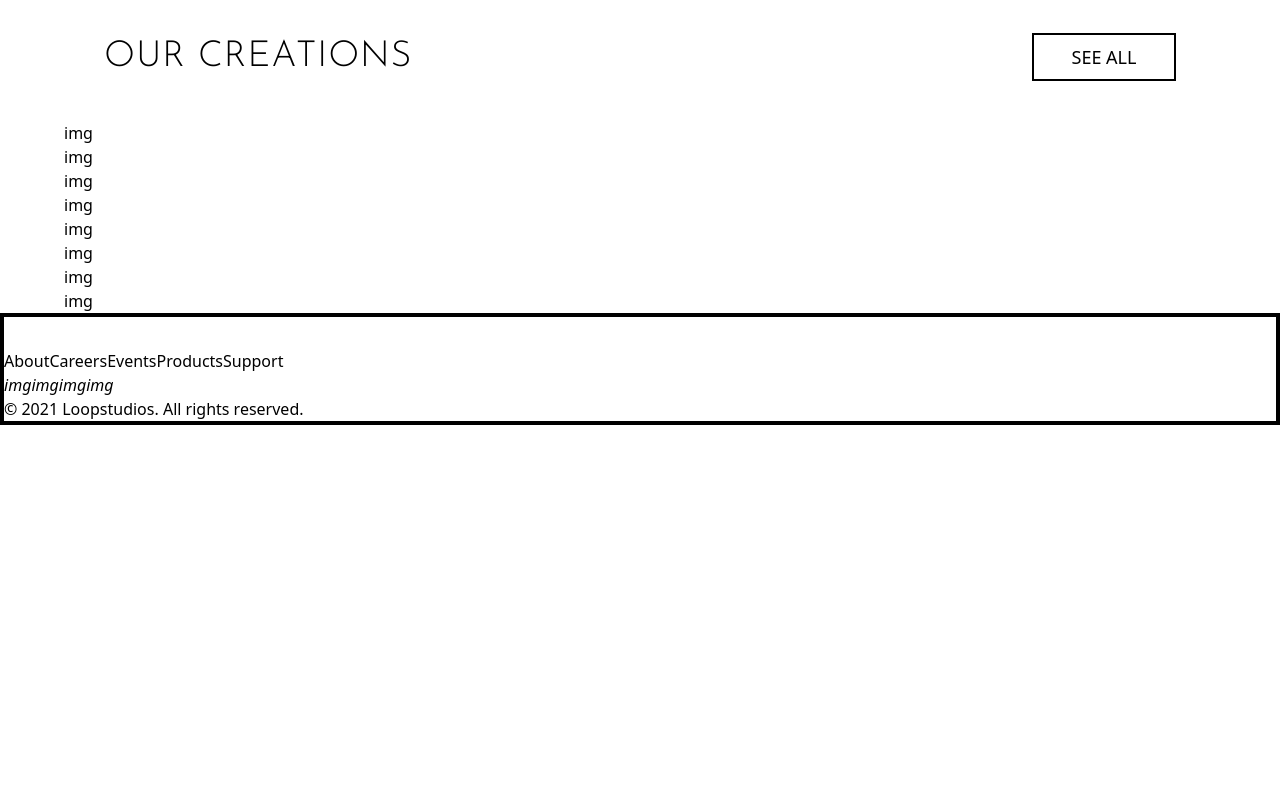
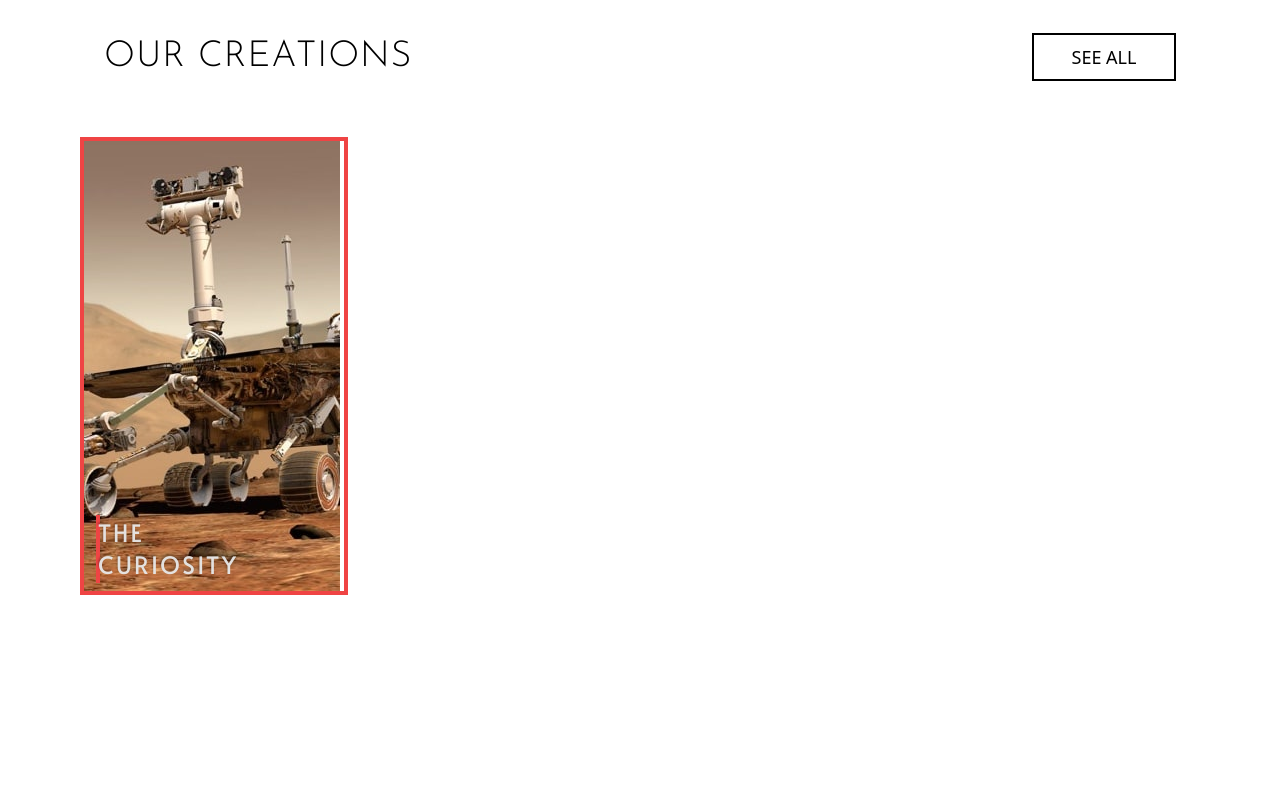
Before and after one commit to CodeLamp168/Loop-Studios-Landing-Page-Tailwind-React, a React (Vite) app: page / in a window 1280 px wide. Shown: the part 1200-2000 px from the top of the page. Before the commit the page ends 1625 px from the top, so only its background shows below. Built offline with nearby package versions, Linux system fonts and the light colour scheme.

Commit message:
Template for Gallery Image Display

```diff
--- a/src/assets/Gallery.jsx
+++ b/src/assets/Gallery.jsx
@@ -3,15 +3,14 @@
     function GalleryDivs(){
 
         return(
-            <div>
-                <div>img</div>
-                <div>img</div>
-                <div>img</div>
-                <div>img</div>
-                <div>img</div>
-                <div>img</div>
-                <div>img</div>
-                <div>img</div>
+            <div className="gallery-image grid grid-rows-2 md:grid-cols-4 gap-4 p-4 place-content-center">
+                <div className="relative border-4 border-red-500 max-w-xl">
+                    <img className="md:hidden" src="./imagelist/mobile/image-curiosity.jpg" alt="404"/>
+                    <img src="./imagelist/desktop/image-curiosity.jpg" alt="404" className="hidden md:block" />
+                    <p className="text-2xl absolute bottom-2 left-3 border-2 border-red-500 max-w-0 uppercase tracking-widest">The Curiosity</p>
+                </div>
+
+
             </div>
         )
     }
@@ -23,7 +22,7 @@
             <div className="max-w-6xl mx-auto">
 
                 <div className="flex flex-col lg:flex-row justify-between p-10 items-center">
-                    <h2 className="font-light text-4xl tracking-wide">OUR CREATIONS</h2>
+                    <h2 className="text-center md:text-left font-light text-4xl tracking-wide">OUR CREATIONS</h2>
                     <button className="mt-6 lg:mt-0 border-2 border-black py-2 w-36 text-lg transition-colors hover:text-white hover:bg-black">SEE ALL</button>
                 </div>
 
--- a/src/index.css
+++ b/src/index.css
@@ -56,10 +56,15 @@
     width:100%
 }
 
-.nav-text, .info-text p {
+.nav-text, .info-text p, .gallery-image > div > p {
     font-family:'Alata'
 }
-
 h2 {
     font-family:"Josefin Sans"
 }
+
+.gallery-image > div > p {
+    font-family:'Alata';
+    color:hsla(0, 0%, 91%, 0.952);
+    text-shadow: -1px -2px 2px rgba(0, 0, 0, 0.27);
+}
```
